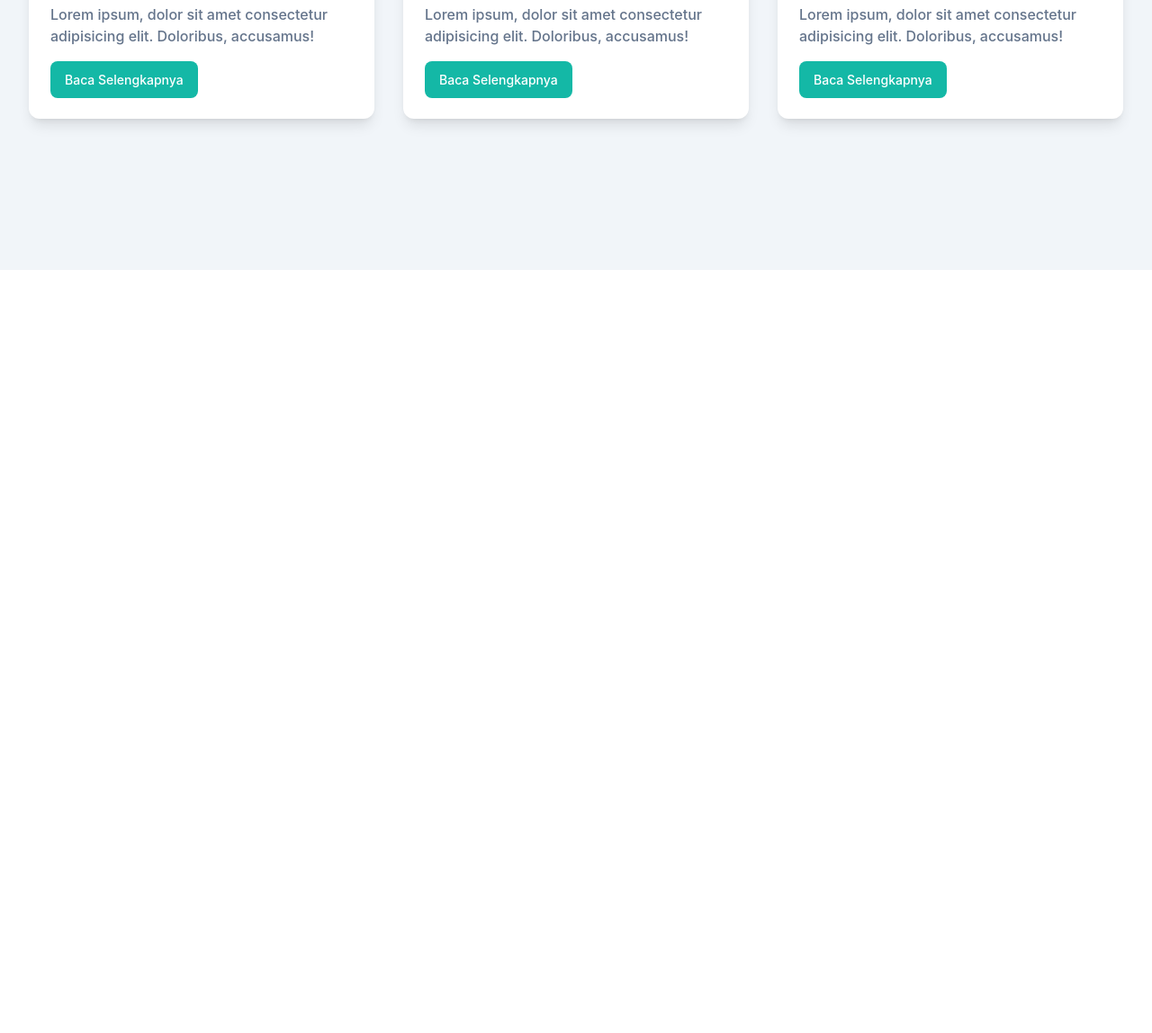
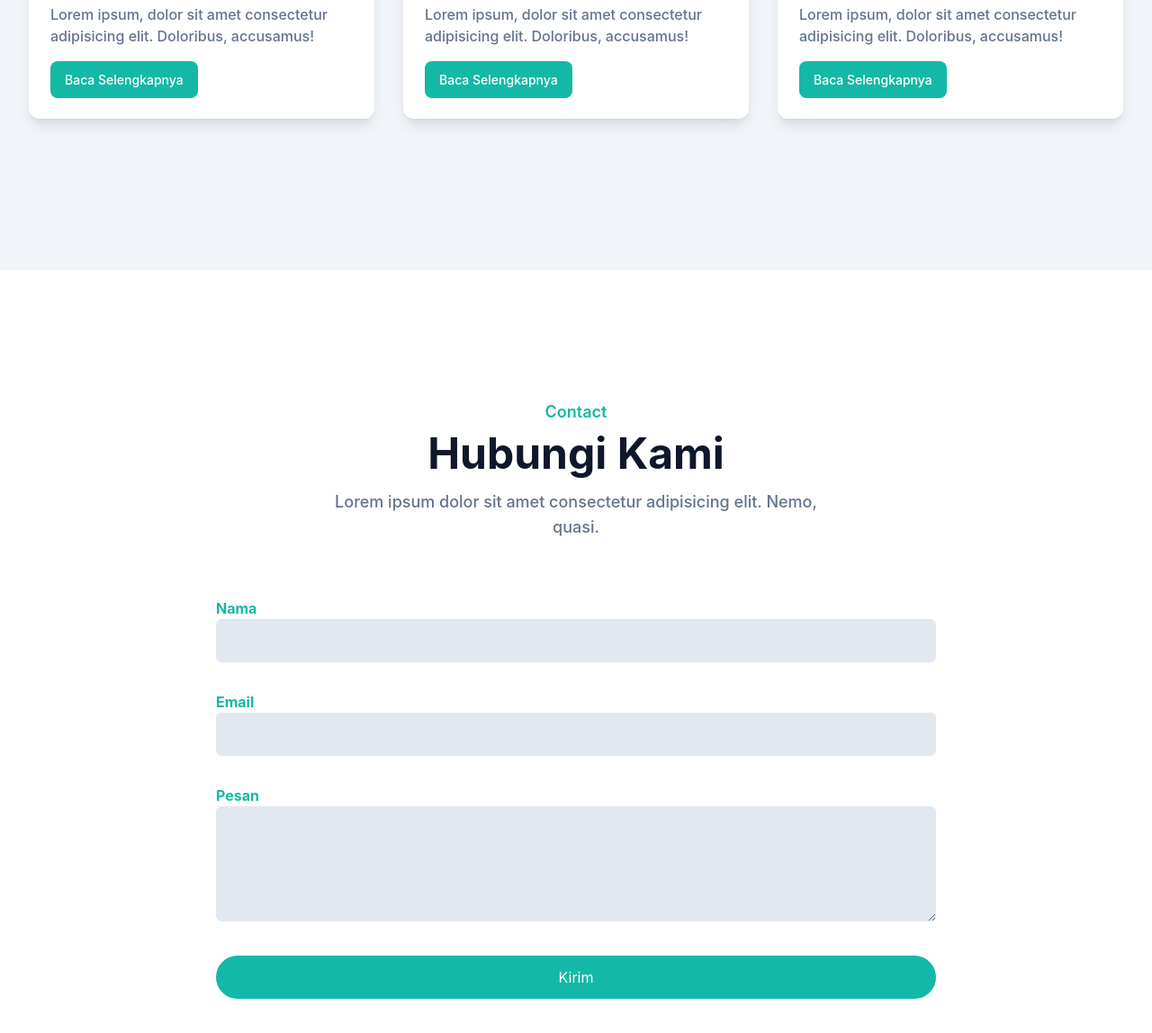
Before and after one commit to adinghabsyi/portfolio-tailwind-css, a website: page index.html in a window 1280 px wide. Shown: the part 3659-4807 px from the top of the page at 90% size. Before the commit the page ends 3959 px from the top, so only its background shows below. Drawn offline with Linux system fonts and the light colour scheme.

Commit message:
Make Contact Section

```diff
--- a/index.html
+++ b/index.html
@@ -267,6 +267,40 @@
     </section>
     <!-- Blog Section End -->
 
+    <!-- Contact Section Start -->
+    <section id="contact" class="pt-36 pb-32">
+        <div class="container">
+            <div class="w-full px-4">
+                <div class="max-w-xl mx-auto text-center mb-16">
+                    <h4 class="font-semibold text-lg text-primary mb-2">Contact</h4>
+                    <h2 class="font-bold text-dark text-3xl mb-4 sm:text-4xl lg:text-5xl">Hubungi Kami</h2>
+                    <p class="font-medium text-md text-secondary md:text-lg">Lorem ipsum dolor sit amet consectetur adipisicing elit. Nemo, quasi.</p>
+                </div>
+            </div>
+
+            <form>
+                <div class="w-full lg:w-2/3 lg:mx-auto">
+                    <div class="w-full px-4 mb-8">
+                        <label for="name" class="text-base font-bold text-primary">Nama</label>
+                        <input type="text" id="name" class="w-full bg-slate-200 text-dark p-3 rounded-md focus:outline-none focus:ring-primary focus:ring-1 focus:border-primary" />
+                    </div>
+                    <div class="w-full px-4 mb-8">
+                        <label for="email" class="text-base font-bold text-primary">Email</label>
+                        <input type="email" id="email" class="w-full bg-slate-200 text-dark p-3 rounded-md focus:outline-none focus:ring-primary focus:ring-1 focus:border-primary" />
+                    </div>
+                    <div class="w-full px-4 mb-8">
+                        <label for="message" class="text-base font-bold text-primary">Pesan</label>
+                        <textarea type="text" id="name" class="w-full bg-slate-200 text-dark p-3 rounded-md focus:outline-none focus:ring-primary focus:ring-1 focus:border-primary h-32"></textarea>
+                    </div>
+                    <div class="w-full px-4">
+                        <button class="text-base text-semibold text-white bg-primary py-3 px-8 rounded-full w-full hover:opacity-80 hover:shadow-lg transition duration-300">Kirim</button>
+                    </div>
+                </div>
+            </form>
+        </div>
+    </section>
+    <!-- Contact Section End -->
+
 
     <script src="dist/js/script.js"></script>
 </body>
```
Also changed, not shown: dist/output.css.
